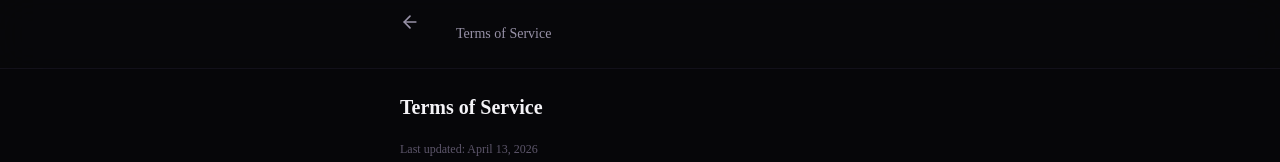
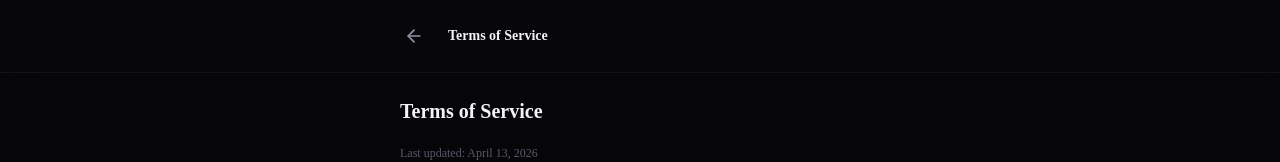
Before and after one commit to lxsmlv/forge, a Next.js app: page /terms in a window 1280 px wide. Shown: the top 162 px of the page. Built offline with nearby package versions, Linux system fonts and the light colour scheme; no server answers.

Commit message:
fix: terms/privacy header — back arrow in 40px touch target, consistent py-3.5, proper flex alignment

```diff
--- a/src/app/privacy/page.tsx
+++ b/src/app/privacy/page.tsx
@@ -12,11 +12,11 @@ export default function Privacy() {
   return (
     <div className="min-h-screen bg-[var(--forge-black)] text-[var(--forge-text-primary)]">
       <header className="forge-header sticky top-0 z-50">
-        <div className="max-w-lg mx-auto flex items-center gap-3 px-4 py-3">
-          <Link href="/" className="forge-press text-[var(--forge-text-secondary)] hover:text-[var(--forge-text-primary)] transition-colors">
+        <div className="max-w-lg mx-auto flex items-center gap-3 px-4 py-3.5">
+          <Link href="/" className="forge-press flex items-center justify-center h-10 w-10 -ml-2 rounded-full text-[var(--forge-text-secondary)] hover:text-[var(--forge-text-primary)] hover:bg-[var(--forge-card-hover)] transition-colors">
             <ArrowLeft className="w-5 h-5" />
           </Link>
-          <span className="text-sm font-medium text-[var(--forge-text-secondary)]">
+          <span className="text-sm font-semibold text-[var(--forge-text-primary)]">
             {locale === 'ru' ? 'Политика конфиденциальности' : 'Privacy Policy'}
           </span>
         </div>
--- a/src/app/terms/page.tsx
+++ b/src/app/terms/page.tsx
@@ -12,11 +12,11 @@ export default function Terms() {
   return (
     <div className="min-h-screen bg-[var(--forge-black)] text-[var(--forge-text-primary)]">
       <header className="forge-header sticky top-0 z-50">
-        <div className="max-w-lg mx-auto flex items-center gap-3 px-4 py-3">
-          <Link href="/" className="forge-press text-[var(--forge-text-secondary)] hover:text-[var(--forge-text-primary)] transition-colors">
+        <div className="max-w-lg mx-auto flex items-center gap-3 px-4 py-3.5">
+          <Link href="/" className="forge-press flex items-center justify-center h-10 w-10 -ml-2 rounded-full text-[var(--forge-text-secondary)] hover:text-[var(--forge-text-primary)] hover:bg-[var(--forge-card-hover)] transition-colors">
             <ArrowLeft className="w-5 h-5" />
           </Link>
-          <span className="text-sm font-medium text-[var(--forge-text-secondary)]">
+          <span className="text-sm font-semibold text-[var(--forge-text-primary)]">
             {locale === 'ru' ? 'Условия использования' : 'Terms of Service'}
           </span>
         </div>
```
